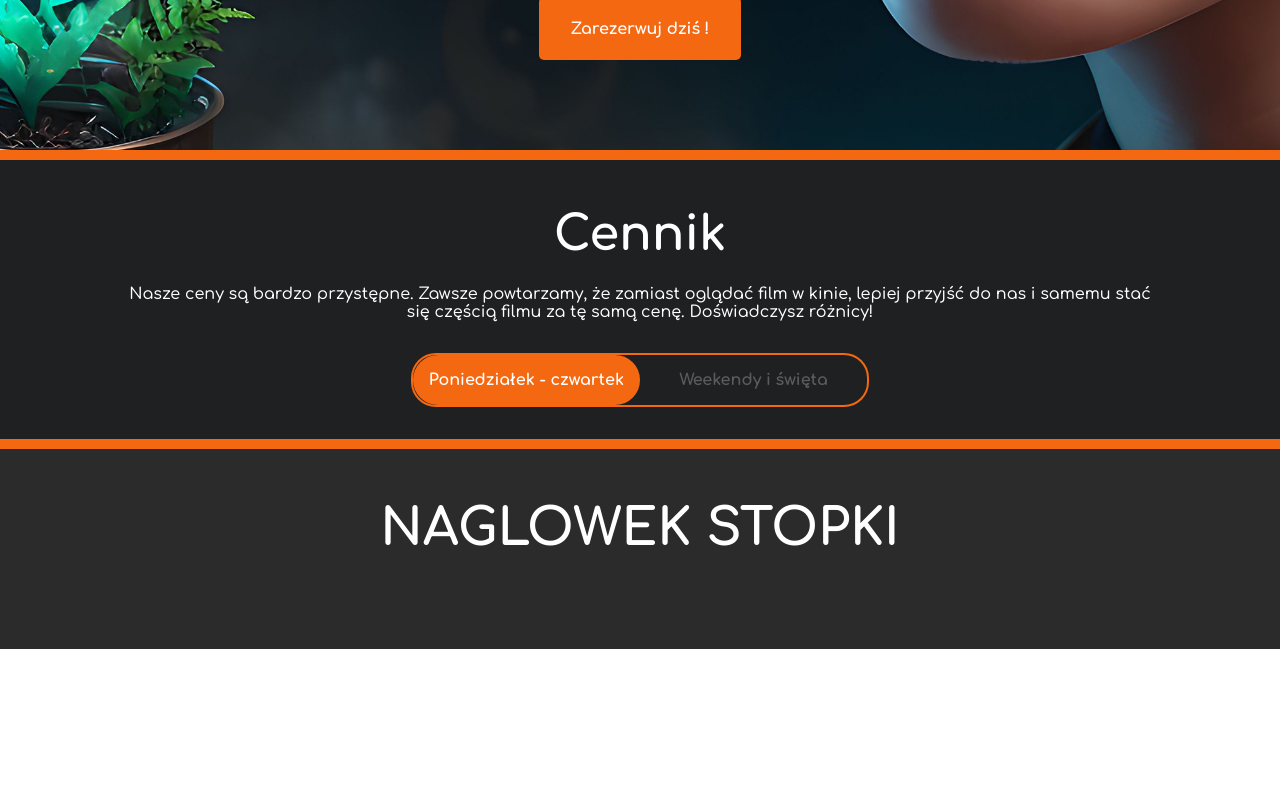
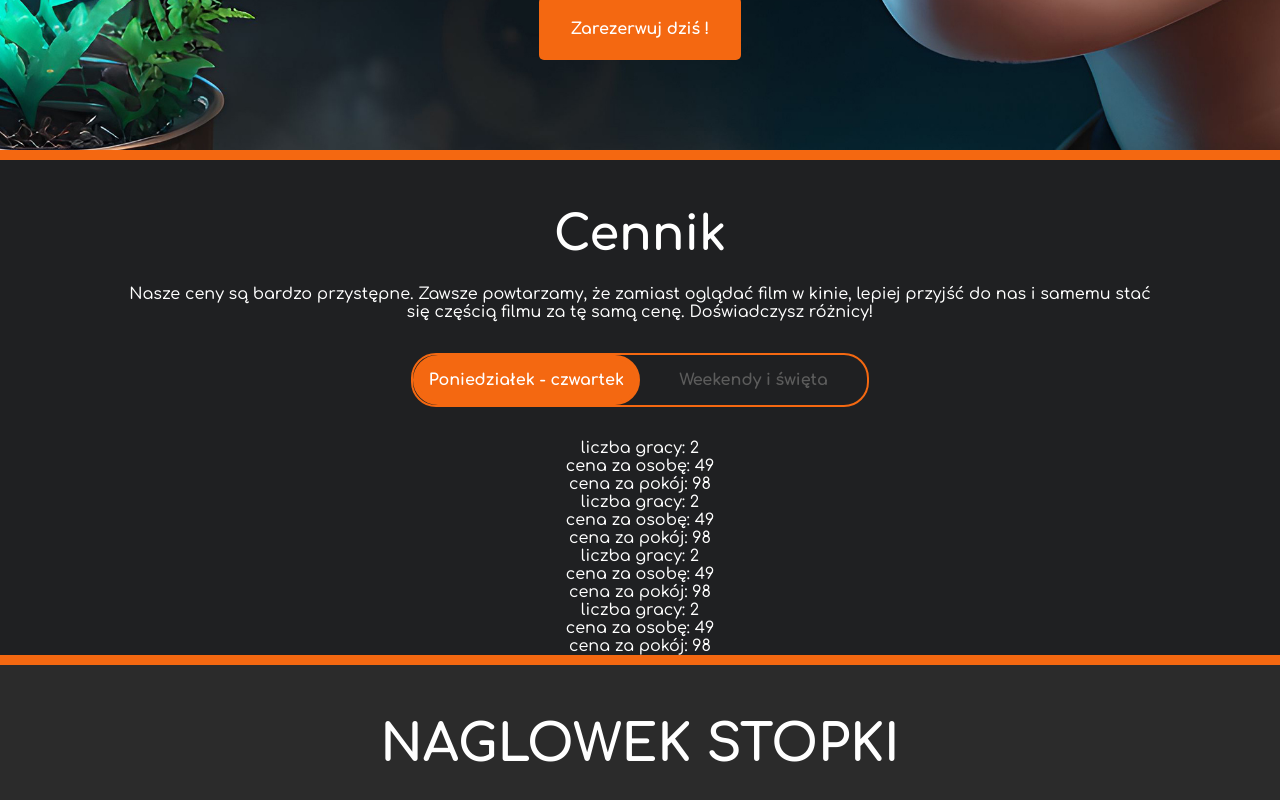
Before and after one commit to vermenea/Escaperooms, a React (Vite) app: page / in a window 1280 px wide. Shown: the part 350-1150 px from the top of the page. Before the commit the page ends 999 px from the top, so only its background shows below. Built offline with nearby package versions, Linux system fonts and the light colour scheme.

Commit message:
budowa sekcji cennik i price boxów

```diff
--- /dev/null
+++ b/src/components/Pricing/PriceBox/PriceBox.tsx
@@ -0,0 +1,17 @@
+import './PriceBox.css'
+
+type PricingProps = {
+    playerNumber: number,
+    pricePerPerson: number,
+    pricePerRoom: number,
+}
+
+export default function PriceBox(props: PricingProps) {
+    return (
+        <div>
+            <p>liczba gracy: {props.playerNumber}</p>
+            <p>cena za osobę: {props.pricePerPerson}</p>
+            <p>cena za pokój: {props.pricePerRoom}</p>
+        </div>
+    )
+}
--- a/src/components/Pricing/Pricing.css
+++ b/src/components/Pricing/Pricing.css
@@ -79,5 +79,3 @@
 	color: #5c5c5c;
 	transition: color 0.3s;
 }
-
-/* PRICE BOXES ------------------------ PRICE BOXES  */
--- a/src/components/Pricing/Pricing.tsx
+++ b/src/components/Pricing/Pricing.tsx
@@ -1,4 +1,5 @@
-import './Pricing.css';
+import './Pricing.css'
+import PriceBox from './PriceBox/PriceBox'
 
 export default function Pricing() {
 	return (
@@ -15,6 +16,12 @@ export default function Pricing() {
 					<div>Poniedziałek - czwartek</div>
 					<div>Weekendy i święta</div>
 				</label>
+				<div className="prices-container">
+					<PriceBox playerNumber={2} pricePerPerson={49} pricePerRoom={98}></PriceBox>
+					<PriceBox playerNumber={2} pricePerPerson={49} pricePerRoom={98}></PriceBox>
+					<PriceBox playerNumber={2} pricePerPerson={49} pricePerRoom={98}></PriceBox>
+					<PriceBox playerNumber={2} pricePerPerson={49} pricePerRoom={98}></PriceBox>
+				</div>
 			</div>
 		</div>
 	);
```
Also changed, not shown: src/components/Pricing/PriceBox/PriceBox.css (added).
